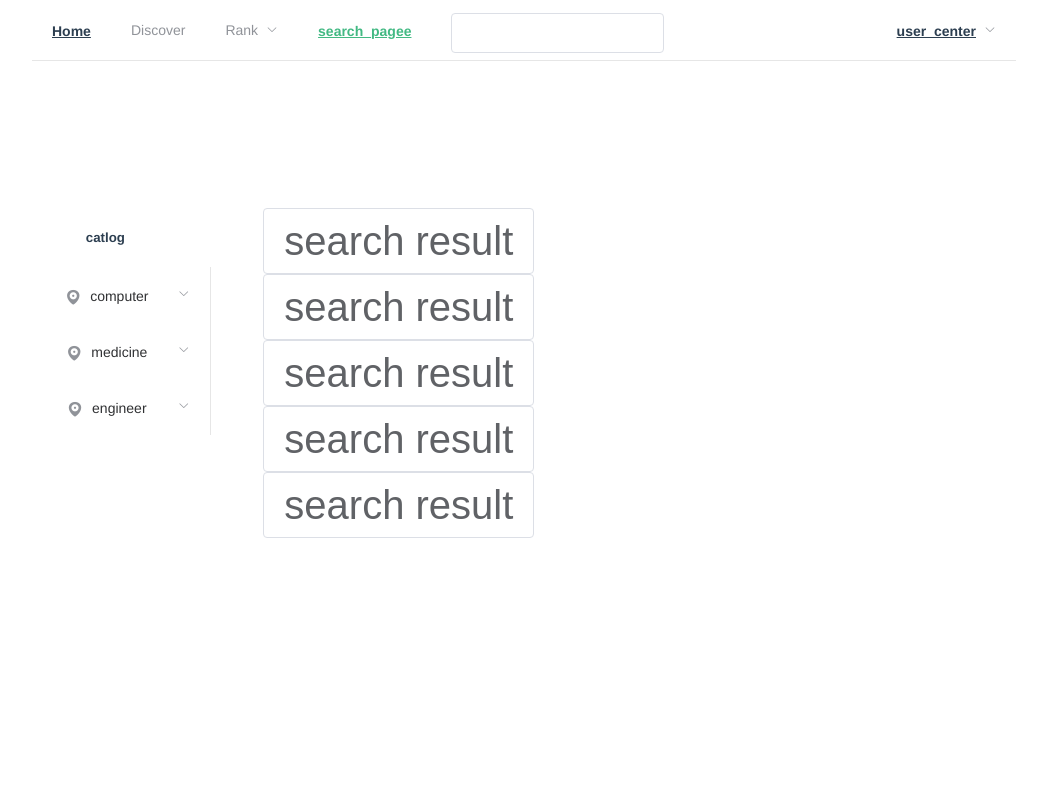
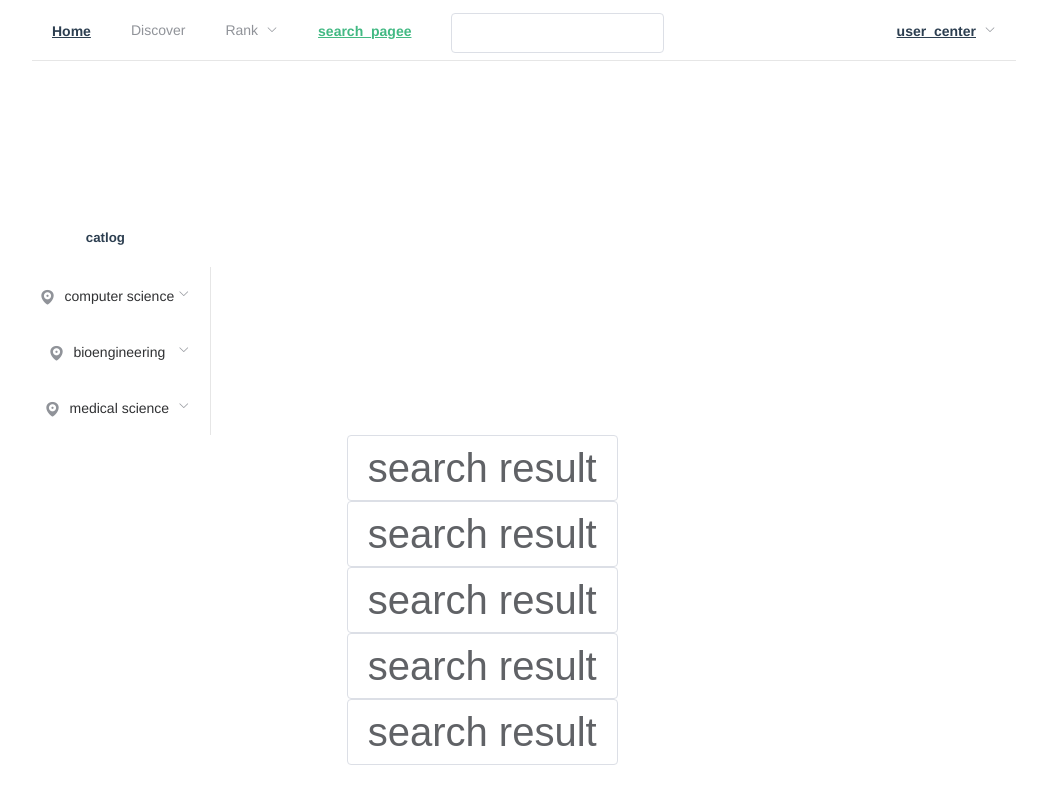
Before and after one commit to JiaMing5139/paper-note, a Vue app: page /search_pagee in a window 1280 px wide. Shown: the whole page, without its empty margins (188-1235 px from the left). Built offline with nearby package versions, Linux system fonts and the light colour scheme.

Commit message:
'search page'

```diff
--- a/src/views/search_pagee.vue
+++ b/src/views/search_pagee.vue
@@ -94,7 +94,7 @@
             <el-submenu index="1">
               <template slot="title">
                 <i class="el-icon-location"></i>
-                <span>computer</span>
+                <span>computer science</span>
               </template>
               <el-menu-item-group>
                 <template slot="title">分组一</template>
@@ -112,7 +112,7 @@
             <el-submenu index="1">
               <template slot="title">
                 <i class="el-icon-location"></i>
-                <span>medicine</span>
+                <span>bioengineering</span>
               </template>
               <el-menu-item-group>
                 <template slot="title">分组一</template>
@@ -130,7 +130,7 @@
             <el-submenu index="1">
               <template slot="title">
                 <i class="el-icon-location"></i>
-                <span>engineer</span>
+                <span>medical science</span>
               </template>
               <el-menu-item-group>
                 <template slot="title">分组一</template>
@@ -148,23 +148,6 @@
 
           </el-menu>
         </el-col>
-        <el-row>
-          <el-col span="4" offset="1">
-            <el-row style="font-size: 40px ">
-              <el-button style="font-size: 40px " @click="searchresult">search result</el-button>
-            </el-row>
-            <el-row>
-              <el-button style="font-size: 40px " @click="searchresult">search result</el-button>
-            </el-row>
-            <el-row>
-              <el-button style="font-size: 40px " @click="searchresult">search result</el-button>
-            </el-row>
-            <el-row>
-              <el-button style="font-size: 40px " @click="searchresult">search result</el-button>
-            </el-row>
-            <el-button style="font-size: 40px " @click="searchresult">search result</el-button>
-          </el-col>
-        </el-row>
 
 <!--        <el-col :span="12" id = "main_view">-->
 <!--          <h style="margin-right: 700px">paper ground</h>-->
@@ -184,6 +167,25 @@
 <!--          </div>-->
 <!--        </el-col>-->
 
+      </el-row>
+      <el-row>
+        <el-row>
+          <el-col span="4" offset="10">
+            <el-row style="font-size: 40px ">
+              <el-button style="font-size: 40px " @click="searchresult">search result</el-button>
+            </el-row>
+            <el-row>
+              <el-button style="font-size: 40px " @click="searchresult">search result</el-button>
+            </el-row>
+            <el-row>
+              <el-button style="font-size: 40px " @click="searchresult">search result</el-button>
+            </el-row>
+            <el-row>
+              <el-button style="font-size: 40px " @click="searchresult">search result</el-button>
+            </el-row>
+            <el-button style="font-size: 40px " @click="searchresult">search result</el-button>
+          </el-col>
+        </el-row>
       </el-row>
 
     </div>
```
